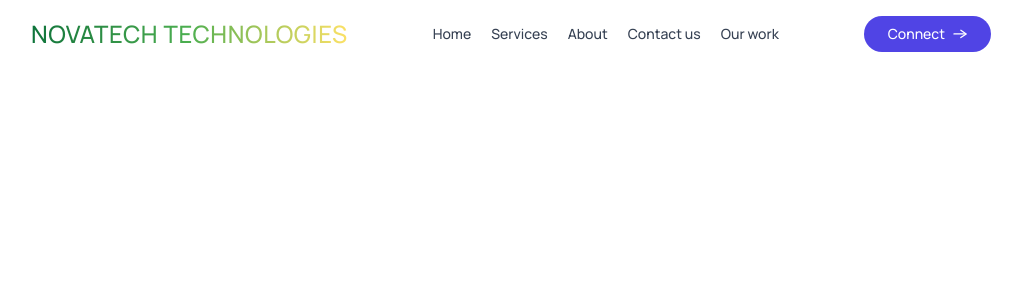
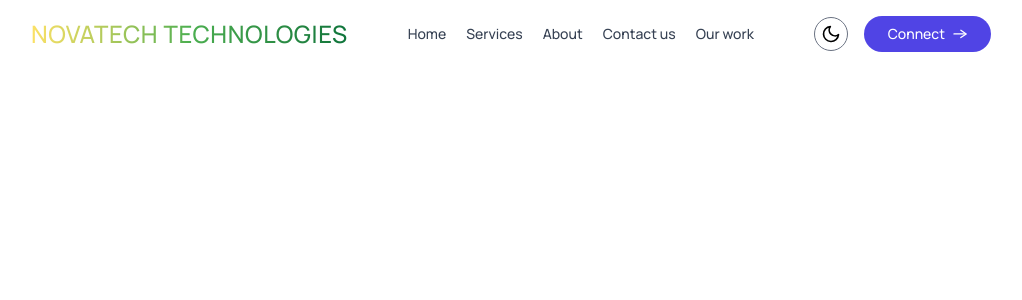
Before and after one commit to binayak1320/novastack-tech, a React (Vite) app: page / in a window 1280 px wide. Shown: the top 300 px of the page, without its empty margins (129-1151 px from the left). Built offline with nearby package versions, Linux system fonts and the light colour scheme.

Commit message:
feat: implement theme toggle functionality with light, dark, and system auto-detection

```diff
--- a/src/App.jsx
+++ b/src/App.jsx
@@ -2,7 +2,7 @@ import React, { useState } from 'react'
 import Navigation from './components/Navigation'
 
 const App = () => {
-  const [theme, setTheme] = useState('dark')
+  const [theme, setTheme] = useState(localStorage.getItem('theme') ? localStorage.getItem('theme') : 'light')
 
   return (
     <div className='dark:bg-black relative'>
--- a/src/assets/assets.js
+++ b/src/assets/assets.js
@@ -8,6 +8,8 @@ import arrow_icon from "./arrow_icon.svg";
 import close_icon from "./close_icon.svg";
 import menu_icon_dark from "./menu_icon_dark.svg";
 import menu_icon from "./menu_icon.svg";
+import sun_icon from "./sun_icon.svg";
+import moon_icon from "./moon_icon.svg";
 
 export const company_logos = [
   microsoft_logo,
@@ -23,6 +25,8 @@ const assets = {
   close_icon,
   menu_icon_dark,
   menu_icon,
+  sun_icon,
+  moon_icon,
 };
 
 export default assets;
--- a/src/components/Navigation.jsx
+++ b/src/components/Navigation.jsx
@@ -1,5 +1,6 @@
 import React, { useState } from "react";
 import assets from "../assets/assets";
+import ThemeToggleBtn from "./ThemeToggleBtn";
 const DarkLogo = () => {
   return (
     <span
@@ -46,26 +47,47 @@ const Navigation = ({ theme, setTheme }) => {
           className="w-5 right-4 top-4 sm:hidden absolute"
         />
 
-        <a onClick={() => setOpenSidebar(false)} href="" className="sm:hover:border-b">
+        <a
+          onClick={() => setOpenSidebar(false)}
+          href=""
+          className="sm:hover:border-b"
+        >
           Home
         </a>
-        <a onClick={() => setOpenSidebar(false)} href="#services" className="sm:hover:border-b">
+        <a
+          onClick={() => setOpenSidebar(false)}
+          href="#services"
+          className="sm:hover:border-b"
+        >
           Services
         </a>
-        <a onClick={() => setOpenSidebar(false)} href="" className="sm:hover:border-b">
+        <a
+          onClick={() => setOpenSidebar(false)}
+          href=""
+          className="sm:hover:border-b"
+        >
           About
         </a>
-        <a onClick={() => setOpenSidebar(false)} href="#contact-us" className="sm:hover:border-b">
+        <a
+          onClick={() => setOpenSidebar(false)}
+          href="#contact-us"
+          className="sm:hover:border-b"
+        >
           Contact us
         </a>
-        <a onClick={() => setOpenSidebar(false)} href="#our-work" className="sm:hover:border-b">
+        <a
+          onClick={() => setOpenSidebar(false)}
+          href="#our-work"
+          className="sm:hover:border-b"
+        >
           Our work
         </a>
       </div>
       <div className="flex items-center gap-2 sm:gap-4">
+        <ThemeToggleBtn theme={theme} setTheme={setTheme} />
         <img
           onClick={() => setOpenSidebar(true)}
-          src={theme === "dark" ? assets.menu_icon:assets.menu_icon_dark }
+          src={theme === "dark" ? assets.menu_icon_dark : assets.menu_icon }
           alt=""
           className="w-8 sm:hidden"
         />
--- /dev/null
+++ b/src/components/ThemeToggleBtn.jsx
@@ -0,0 +1,45 @@
+import React, { useEffect } from "react";
+import assets from "../assets/assets";
+
+const ThemeToggleBtn = ({ theme, setTheme }) => {
+
+  useEffect(() => {
+    const deviceDarkMode = window.matchMedia(
+      "(prefers-color-schema: dark)"
+    ).matches;
+    setTheme(theme || (deviceDarkMode ? "dark" : "light"));
+  }, []);
+
+  useEffect(() => {
+    if (theme === "dark") {
+      document.documentElement.classList.add("dark");
+    } else {
+      document.documentElement.classList.remove("dark");
+    }
+    localStorage.setItem("theme", theme);
+  }, [theme]);
+
+  return (
+    <>
+      <button className="cursor-pointer">
+        {theme === "dark" ? (
+          <img
+            onClick={() => setTheme("light")}
+            src={assets.sun_icon}
+            className="size-8.5 p-1.5 border border-gray-500 rounded-full"
+            alt=""
+          />
+        ) : (
+          <img
+            onClick={() => setTheme("dark")}
+            src={assets.moon_icon}
+            className="size-8.5 p-1.5 border border-gray-500 rounded-full"
+            alt=""
+          />
+        )}
+      </button>
+    </>
+  );
+};
+
+export default ThemeToggleBtn;
--- a/src/index.css
+++ b/src/index.css
@@ -10,7 +10,7 @@
 }
 
 @theme {
-  --color-primary: #5044e5; /* Your chosen primary color */
+  --color-primary: #5044E5; /* Your chosen primary color */
   --color-secondary: #ecc94b; /* Optional: Define other custom colors */
   /* You can also define shades like: */
   --color-primary-dark: #4a5bb3;
```
Also changed, not shown: src/assets/moon_icon.svg (added), src/assets/sun_icon.svg (added).
